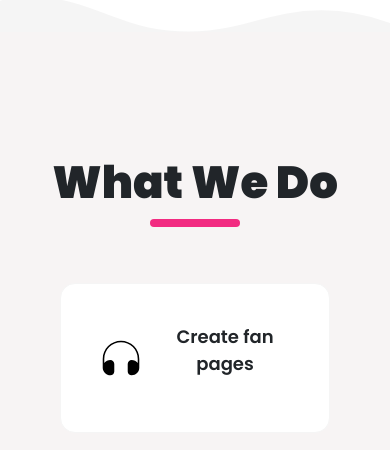
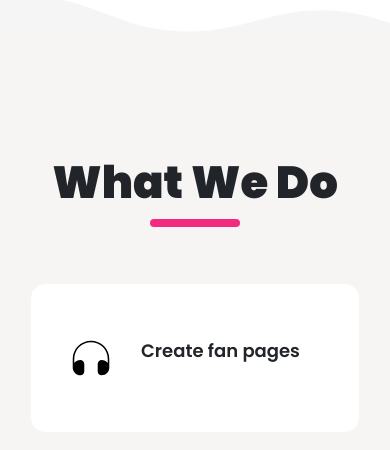
Before and after one commit to abhishekpandit2029/Music_Media, a plain HTML site: page index.html in a window 390 px wide. Shown: the part 351-801 px from the top of the page. Drawn offline with nearby package versions, Linux system fonts and the light colour scheme.

Commit message:
seventh commit

```diff
--- a/style.css
+++ b/style.css
@@ -403,7 +403,7 @@ body {
         height: 150px;
         border-radius: 15px;
         gap: 30px;
-        margin: 0 30px;
+        margin: 0 0px;
     }
 
     .wwdcard p {
```
